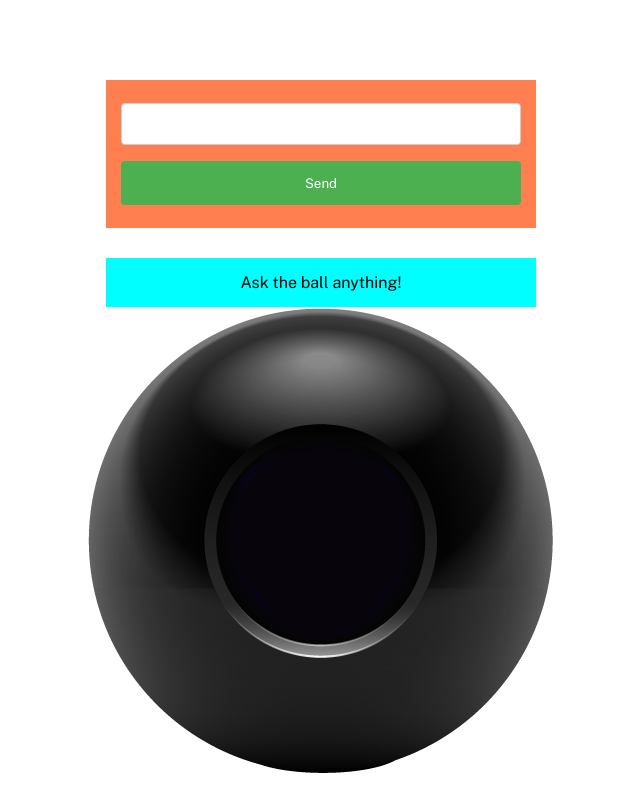
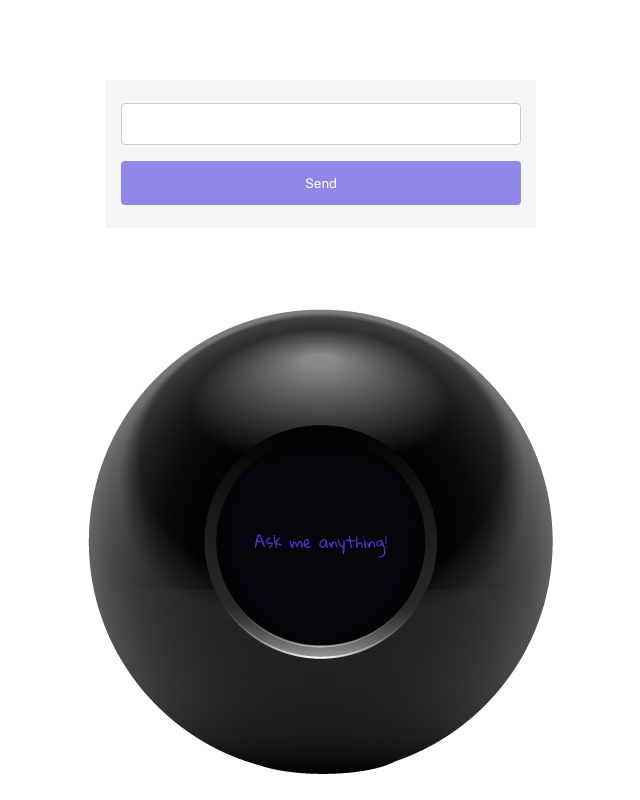
Before and after one commit to Nesiht/8-Ball, a plain HTML site: page index.html in a window 1280 px wide. Shown: the whole page, without its empty margins (319-959 px from the left). Drawn offline with nearby package versions, Linux system fonts and the light colour scheme.

Commit message:
added css styles

```diff
--- a/index.html
+++ b/index.html
@@ -6,6 +6,7 @@
     <meta http-equiv="X-UA-Compatible" content="ie=edge">
     <link rel="stylesheet" href="style.css">
     <link href="https://fonts.googleapis.com/css?family=Public+Sans:300,400,700&display=swap" rel="stylesheet">
+    <link href="https://fonts.googleapis.com/css?family=Gloria+Hallelujah&display=swap" rel="stylesheet">
     <title>Magic 8-ball</title>
 </head>
 <body>
@@ -18,12 +19,11 @@
 
     </form>
 
-    <div class="result">
-        <p id="answer">Ask the ball anything!</p>
-    </div>
-
     <div class="ball">
         <img src="img/empty_ball2.png" alt="">
+        <div class="center">
+            <p id="answer">Ask me anything!</p>
+        </div>
     </div>
 
     <script src="script.js"></script>
--- a/style.css
+++ b/style.css
@@ -17,22 +17,29 @@ p {
 DIV styles
 ***********/
 
-.result {
-    background-color: aqua;
-    margin: auto;
-    margin-top: 30px;
-    width: 400px;
-    padding: 15px;
-}
-
 .ball img {
     display: block;
     margin: auto;
 }
 
 .ball {
+    position: relative;
+    margin-top: 80px;
+}
 
+.center {
+    position: absolute;
+    top: 50%;
+    left: 50%;
+    transform: translate(-50%, -50%);
+    color: white;
 }
+
+.center p {
+    font-family: 'Gloria Hallelujah', cursive;
+    color: rgba(79, 63, 224, 0.863);
+}
+
 
 /***********
 a hred styles
@@ -50,7 +57,7 @@ Form styles
 .form-input{
     width: 400px;
     margin: auto;
-    background-color: coral;
+    background-color: whitesmoke;
     padding: 15px;
     margin-top: 80px;
 }
@@ -67,7 +74,7 @@ Form styles
 
 .button-input {
     width: 100%;
-    background-color: #4CAF50;
+    background-color: rgba(79, 63, 224, 0.6);
     color: white;
     padding: 14px 20px;
     margin: 8px 0;
```
